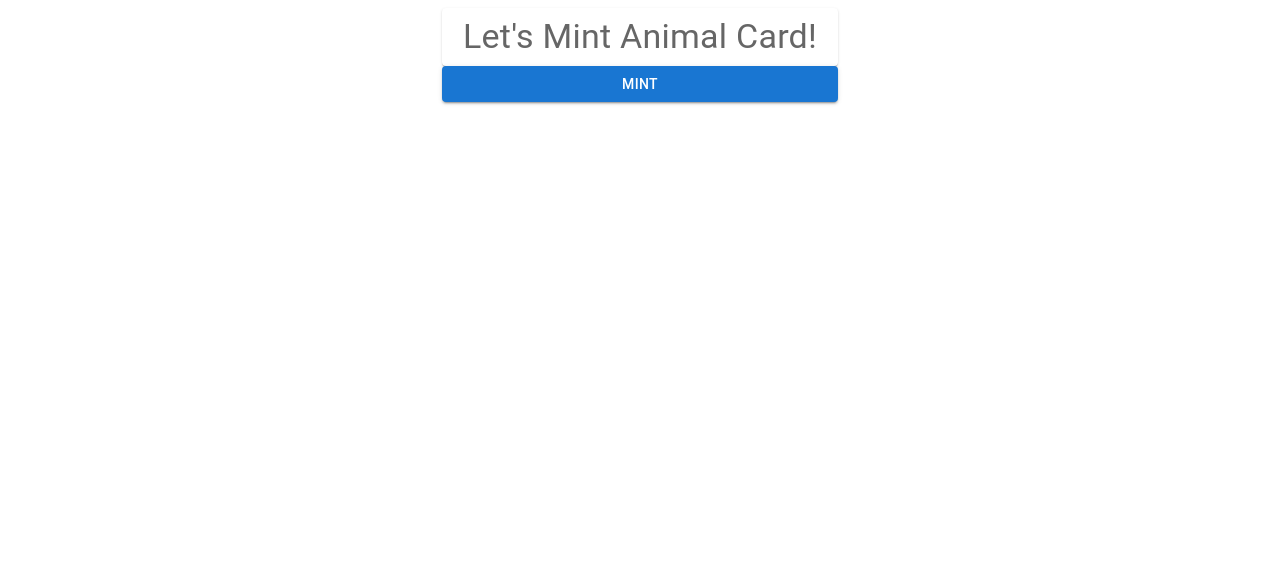
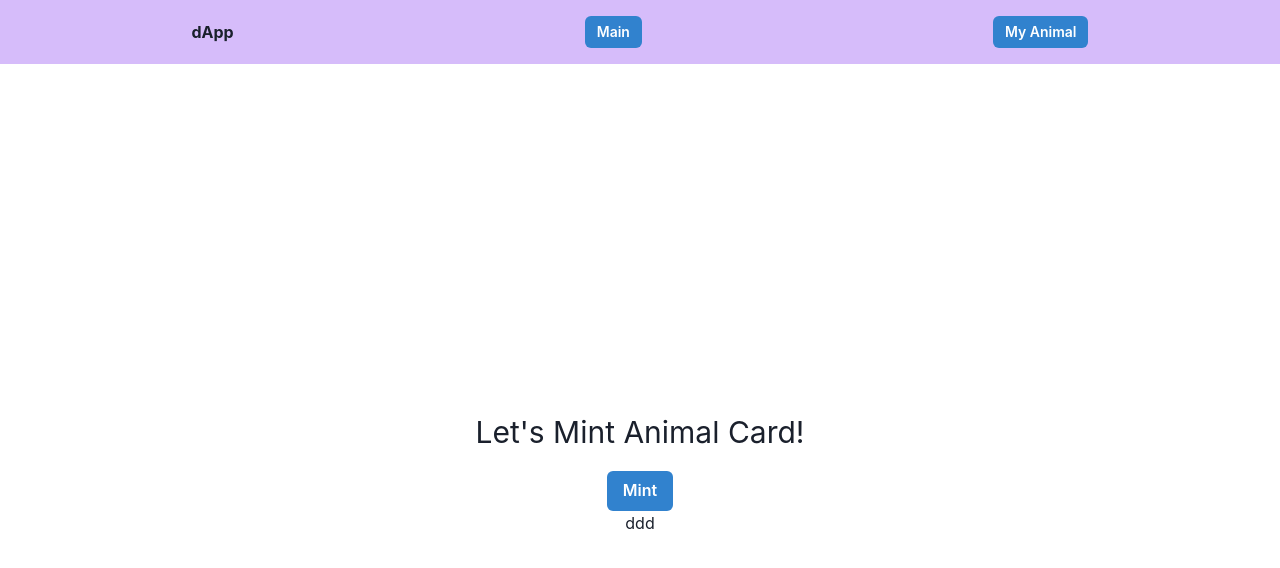
Before and after one commit to HaleyRyu/dapp-test-project, a React (Create React App) app in the folder frontend/: page / in a window 1280 px wide. Shown: the top 568 px of the page. Built offline with nearby package versions, Linux system fonts and the light colour scheme; what web3 would draw is missing.

Commit message:
Update: Chakra UI 로 변경

```diff
--- /dev/null
+++ b/frontend/config-overrides.js
@@ -0,0 +1,9 @@
+module.exports = function override(config, env) {
+    config.module.rules.push({
+      test: /\.mjs$/,
+      include: /node_modules/,
+      type: "javascript/auto",
+    });
+
+    return config;
+  };
--- a/frontend/src/App.tsx
+++ b/frontend/src/App.tsx
@@ -1,6 +1,8 @@
 import React, { FC, useEffect, useState } from "react";
 import {BrowserRouter, Routes, Route} from "react-router-dom";
+import Layout from "./components/layout";
 import Main from "./routes/main";
+import MyAnimal from "./routes/my-animal";
 
 const App: FC = () => {
   const [account, setAccount] = useState<string>("");
@@ -28,9 +30,12 @@ const App: FC = () => {
 
   return (
   <BrowserRouter>
-    <Routes>
-      <Route path="/" element={<Main account={account} />} />
-    </Routes>
+    <Layout>
+      <Routes>
+        <Route path="/" element={<Main account={account} />} />
+        <Route path="/my-animal" element={<MyAnimal account={account} />} />
+      </Routes>
+    </Layout>
   </BrowserRouter>
   );
 };
--- /dev/null
+++ b/frontend/src/components/layout.tsx
@@ -0,0 +1,26 @@
+import React, { FC } from "react";
+import { Stack, Flex, Box, Text, Button } from "@chakra-ui/react";
+import { Link } from "react-router-dom";
+
+const Layout: FC = ({ children }) => {
+    return (
+        <Stack h="100vh">
+            <Flex bg={"purple.200"} p={4} justifyContent="space-around" alignItems="center">
+                <Box>
+                    <Text fontWeight="bold">dApp</Text>
+                </Box>
+                <Link to="/">
+                    <Button size="sm" colorScheme='blue'>Main</Button>
+                </Link>
+                <Link to="/my-animal">
+                    <Button size="sm" colorScheme="blue">My Animal</Button>
+                </Link>
+            </Flex>
+            <Flex direction="column" h="full" justifyContent="center" alignItems="center">
+                {children}
+            </Flex>
+        </Stack>
+    )
+};
+
+export default Layout;
--- a/frontend/src/index.tsx
+++ b/frontend/src/index.tsx
@@ -1,11 +1,13 @@
 import React from "react";
 import ReactDOM from "react-dom";
-
+import { ChakraProvider } from '@chakra-ui/react'
 import App from "./App";
 
 ReactDOM.render(
   <React.StrictMode>
-    <App />
+    <ChakraProvider>
+      <App />
+    </ChakraProvider>
   </React.StrictMode>,
   document.getElementById("root")
 );
--- a/frontend/src/routes/main.tsx
+++ b/frontend/src/routes/main.tsx
@@ -1,19 +1,11 @@
 import React, {FC, useState} from "react";
-import { Paper, Box, Button, Container, Stack, Grid } from "@mui/material";
-import { styled } from '@mui/material/styles';
 import { mintAnimalTokenContract } from "../contracts";
 import AnimalCard from "../components/AnimalCard";
+import { Box, Button, Flex, Text } from "@chakra-ui/react";
 
 interface MainProps {
     account: string;
 }
-
-const Item = styled(Paper)(({ theme }) => ({
-  ...theme.typography.h4,
-  padding: theme.spacing(1),
-  textAlign: 'center',
-  color: theme.palette.text.secondary,
-}));
 
 const Main: FC<MainProps> = ({ account }) => {
     const [newAnimalType, setNewAnimalType] = useState<string>("");
@@ -41,18 +33,15 @@ const Main: FC<MainProps> = ({ account }) => {
         }
     }
 
-    return <Container maxWidth="xs">
-        <Stack spacing={1}>
-            <Item>
-                <Box>
-                    {newAnimalType ? <AnimalCard animalType={newAnimalType}/> : "Let's Mint Animal Card!"}
-                </Box>
-            </Item>
-        </Stack>
-        <Stack>
-            <Button variant="contained" onClick={handleMintBtnClick}>Mint</Button>
-        </Stack>
-    </Container>
+    return (
+        <Flex w="full" h="100vh" justifyContent="center" alignItems="center" direction="column">
+            <Box>
+                {newAnimalType ? <AnimalCard animalType={newAnimalType}/> : <Text fontSize="3xl">Let's Mint Animal Card!</Text>}
+            </Box>
+            <Button mt="4" size="md" colorScheme="blue" onClick={handleMintBtnClick}>Mint</Button>
+            <button onClick={handleMintBtnClick}>ddd</button>
+        </Flex>
+    );
 };
 
 export default Main;
--- /dev/null
+++ b/frontend/src/routes/my-animal.tsx
@@ -0,0 +1,13 @@
+import React, {FC} from "react";
+
+interface MyAnimalProps {
+    account: string;
+}
+
+const MyAnimal: FC<MyAnimalProps> = ({ account }) => {
+    return (
+        <div>My Animal</div>
+    );
+};
+
+export default MyAnimal;
```
Also changed, not shown: frontend/package.json (+8 -6 lines), frontend/src/components/AnimalCard.tsx (+2 -1 lines), 1 other file (tests, documents, lock files or other folders).
